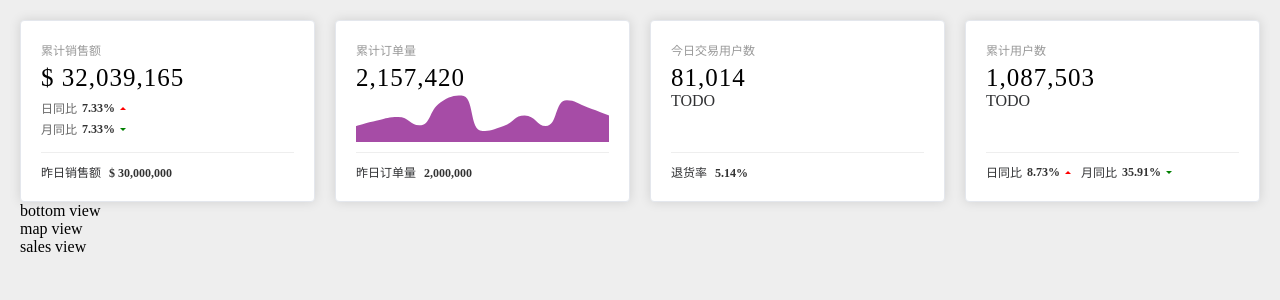
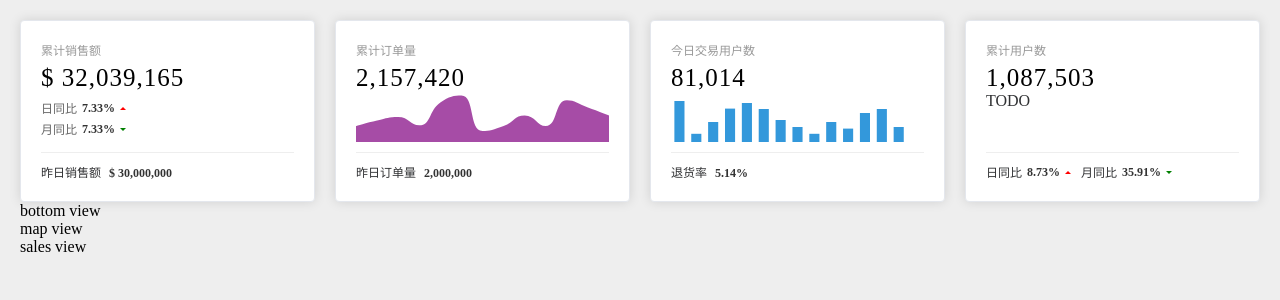
Before and after one commit to 17801020645/datav-report-dev, a Vue app: page / in a window 1280 px wide. Shown: the top 300 px of the page. Built offline with nearby package versions, Linux system fonts and the light colour scheme; the HTML template or start-up script is replaced by a standard one.

Commit message:
今日交易用户数组开发-完成图表渲染

```diff
--- a/src/components/TodayUsers/TodayUsers.vue
+++ b/src/components/TodayUsers/TodayUsers.vue
@@ -1,7 +1,7 @@
 <template>
   <common-card title="今日交易用户数" value="81,014">
     <template #default>
-      <div>TODO</div>
+      <v-chart class="chart" :option="option" autoresize />
     </template>
     <!-- 具名插槽 -->
     <template #footer>
@@ -13,6 +13,87 @@
 
 <script setup lang="ts">
 import CommonCard from '../CommonCard/CommonCard.vue'
+import { use } from 'echarts/core'
+import { CanvasRenderer } from 'echarts/renderers'
+import { LineChart } from 'echarts/charts'
+import {
+  GridComponent,
+  DatasetComponent,
+  LegendComponent,
+  TooltipComponent,
+  ToolboxComponent,
+} from 'echarts/components'
+import VChart from 'vue-echarts'
+import { ref } from 'vue'
+
+use([
+  DatasetComponent,
+  GridComponent,
+  LegendComponent,
+  LineChart,
+  TooltipComponent,
+  ToolboxComponent,
+  CanvasRenderer,
+])
+
+// provide(THEME_KEY, 'dark')
+
+const option = ref({
+  color: ['#3398DB'],
+  xAxis: {
+    type: 'category',
+    data: [
+      '00:00',
+      '01:00',
+      '02:00',
+      '03:00',
+      '04:00',
+      '05:00',
+      '06:00',
+      '07:00',
+      '08:00',
+      '09:00',
+      '10:00',
+      '11:00',
+      '12:00',
+      '13:00',
+      '14:00',
+    ],
+    show: false,
+  },
+  yAxis: {
+    // type: 'value',
+    show: false,
+  },
+  series: [
+    {
+      data: [410, 82, 200, 334, 390, 330, 220, 150, 82, 200, 134, 290, 330, 150],
+      type: 'bar',
+      barWidth: '60%',
+    },
+  ],
+  grid: {
+    top: 0,
+    bottom: 0,
+    left: 0,
+    right: 0,
+  },
+})
+
+//TODO 按需引入，当前可行
+// import { ref } from 'vue'
+// import BaseChart from '../BaseChart/BaseChart.vue' // 根据你的路径调整
+
+// const chartOption = ref({
+//   xAxis: {},
+//   yAxis: {},
+//   series: [
+//     {
+//       type: 'line', // 使用折线图
+//       data: [320, 432, 501, 334, 790, 930, 220, 320, 532, 320, 834, 690, 530],
+//     },
+//   ],
+// })
 </script>
 
 <style scoped></style>
--- a/src/components/TotalOrders/TotalOrders.vue
+++ b/src/components/TotalOrders/TotalOrders.vue
@@ -13,29 +13,12 @@
 <script setup lang="ts">
 import CommonCard from '../CommonCard/CommonCard.vue'
 import { use } from 'echarts/core'
-import { CanvasRenderer } from 'echarts/renderers'
-import { LineChart } from 'echarts/charts'
-import {
-  GridComponent,
-  DatasetComponent,
-  LegendComponent,
-  TooltipComponent,
-  ToolboxComponent,
-} from 'echarts/components'
+import { BarChart } from 'echarts/charts'
+import { GridComponent, DatasetComponent } from 'echarts/components'
 import VChart from 'vue-echarts'
 import { ref } from 'vue'
 
-use([
-  DatasetComponent,
-  GridComponent,
-  LegendComponent,
-  LineChart,
-  TooltipComponent,
-  ToolboxComponent,
-  CanvasRenderer,
-])
-
-// provide(THEME_KEY, 'dark')
+use([BarChart, DatasetComponent, GridComponent])
 
 const option = ref({
   xAxis: {
@@ -69,21 +52,6 @@ const option = ref({
     right: 0,
   },
 })
-
-//TODO 按需引入，当前可行
-// import { ref } from 'vue'
-// import BaseChart from '../BaseChart/BaseChart.vue' // 根据你的路径调整
-
-// const chartOption = ref({
-//   xAxis: {},
-//   yAxis: {},
-//   series: [
-//     {
-//       type: 'line', // 使用折线图
-//       data: [320, 432, 501, 334, 790, 930, 220, 320, 532, 320, 834, 690, 530],
-//     },
-//   ],
-// })
 </script>
 
 <style scoped></style>
```
